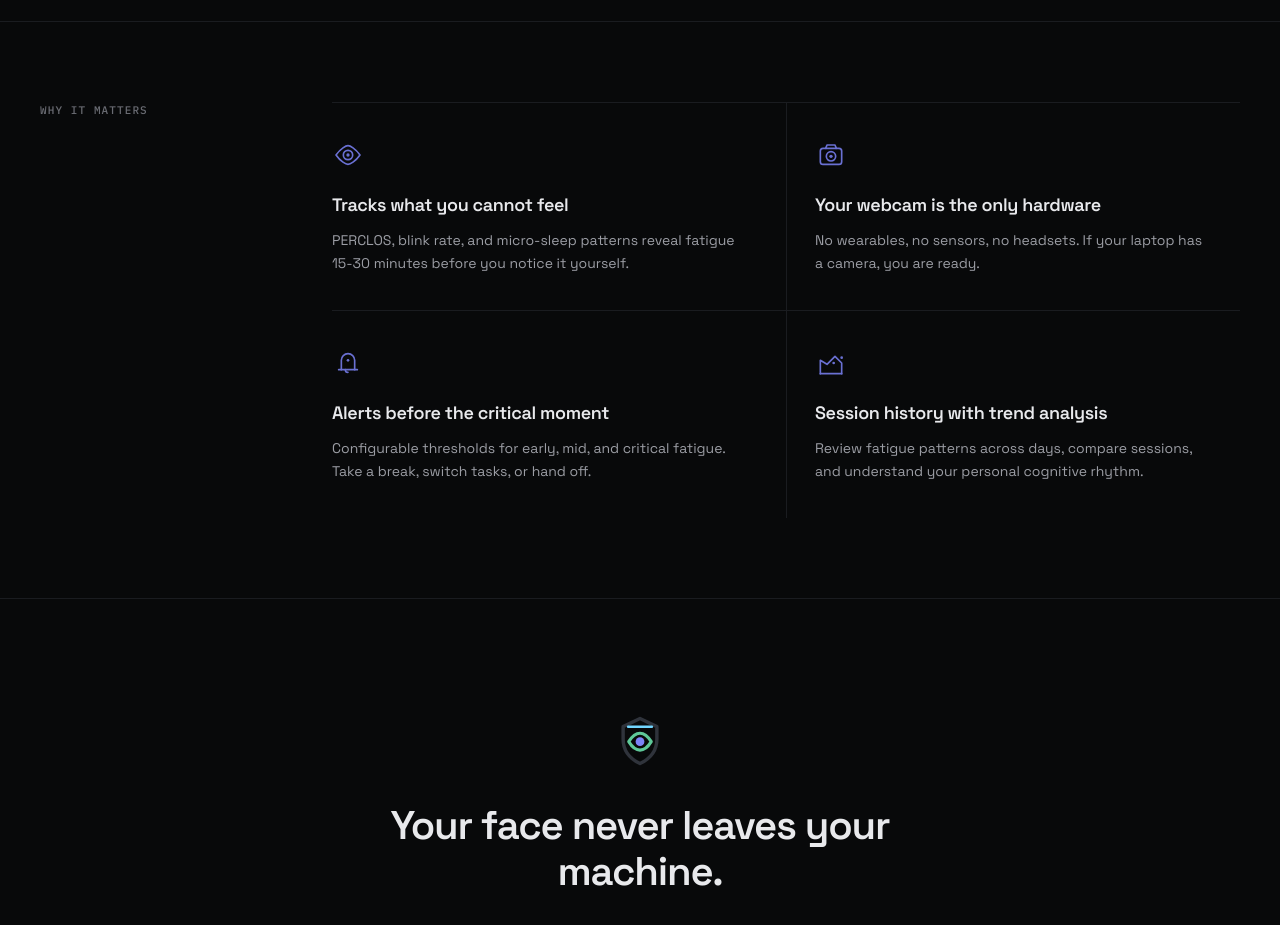
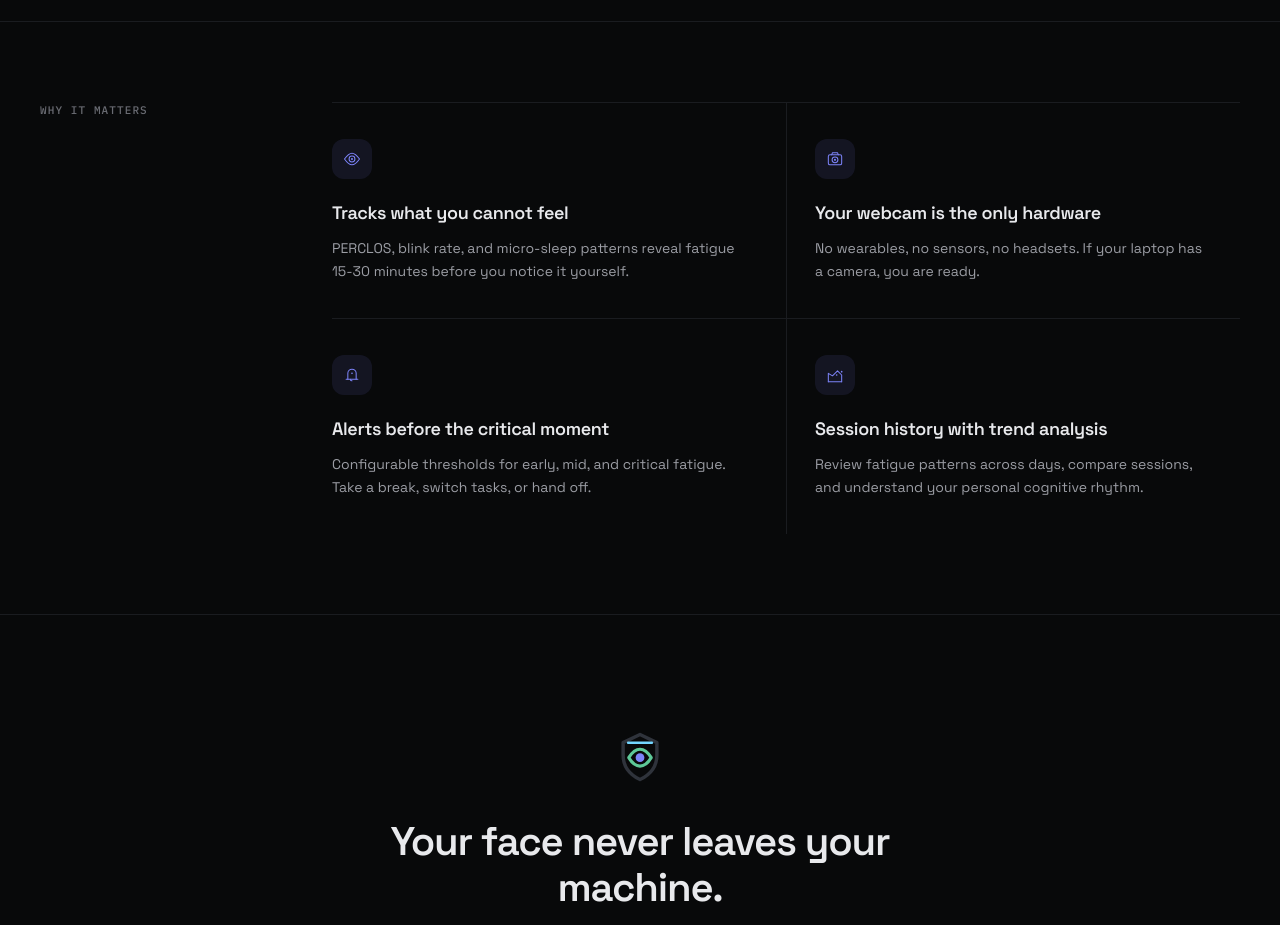
Before and after one commit to Fatigue-Sense/fatiguesense-landing, a React (Vite) app: page / in a window 1280 px wide. Shown: the part 1540-2465 px from the top of the page. Built offline with nearby package versions, Linux system fonts and the light colour scheme.

Commit message:
Add tinted circle backgrounds behind feature icons

```diff
--- a/src/components/Features.tsx
+++ b/src/components/Features.tsx
@@ -43,8 +43,8 @@ export default function Features() {
 									key={f.title}
 									data-animate="fade-up"
 								>
-									<div className="w-8 h-8 mb-5 text-accent opacity-85">
-										<svg viewBox="0 0 48 48" className="w-full h-full">
+									<div className="w-10 h-10 mb-5 rounded-xl bg-accent/10 flex items-center justify-center text-accent">
+										<svg viewBox="0 0 48 48" className="w-5 h-5">
 											<use href={`#${f.icon}`} />
 										</svg>
 									</div>
```
